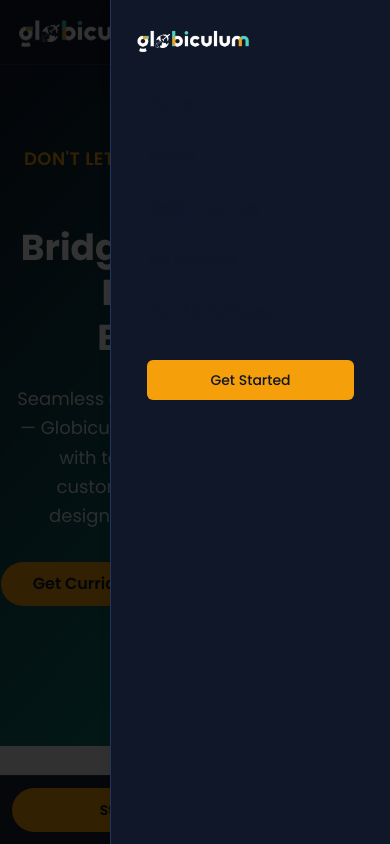
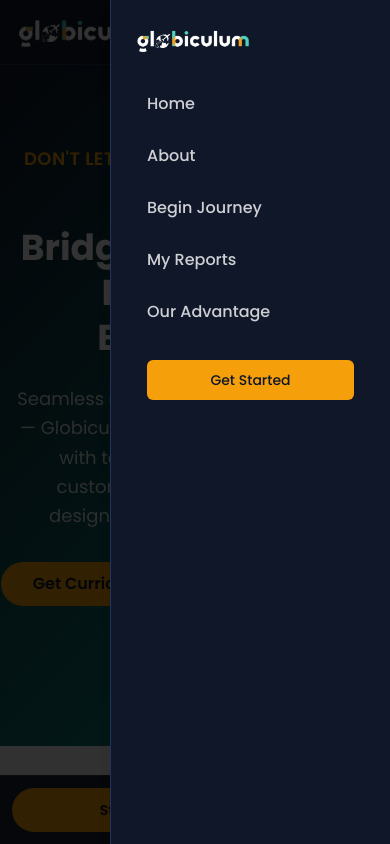
Before and after one commit to Globiculum/Globiculum_Master, a React (Vite) app: page / in a window 390 px wide. Both pictures are taken after a click on the button 354 px from the left and 32 px from the top of the page. Shown: the top 844 px of the page. Built offline with nearby package versions, Linux system fonts and the light colour scheme; the HTML template or start-up script is replaced by a standard one.

Commit message:
Preceding changes

```diff
--- a/src/components/Header.tsx
+++ b/src/components/Header.tsx
@@ -224,7 +224,7 @@ const Header = ({ children }: HeaderProps = {}) => {
                     key={link.href}
                     href={link.href}
                     onClick={() => setMobileMenuOpen(false)}
-                    className="block px-3 py-3 rounded-md text-foreground hover:bg-accent/10 transition-colors font-medium"
+                    className="block px-3 py-3 rounded-md text-primary-foreground/80 hover:text-secondary hover:bg-primary-foreground/10 transition-colors font-medium"
                   >
                     {link.label}
                   </a>
```
